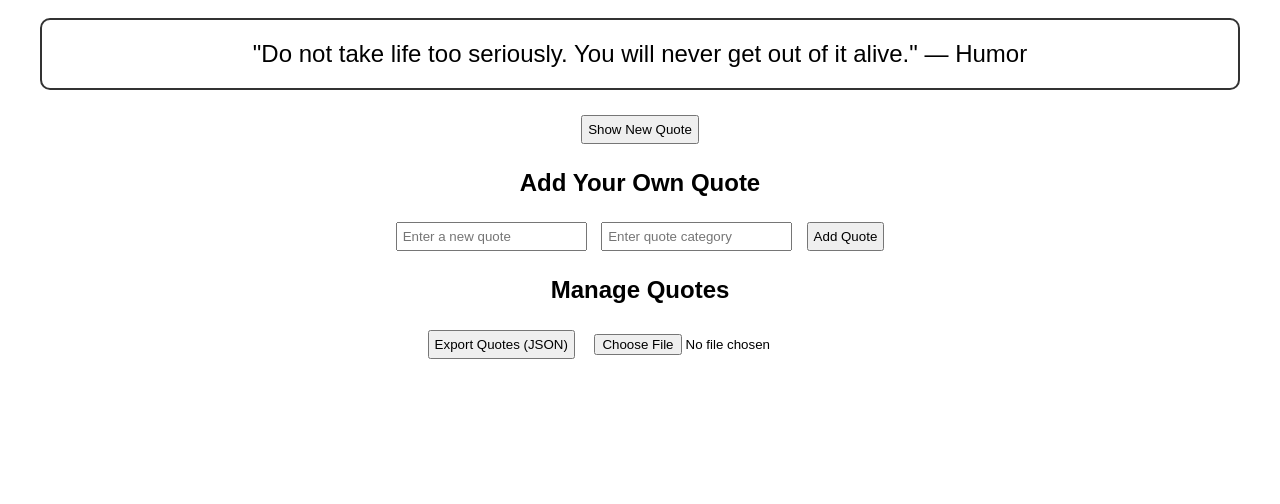
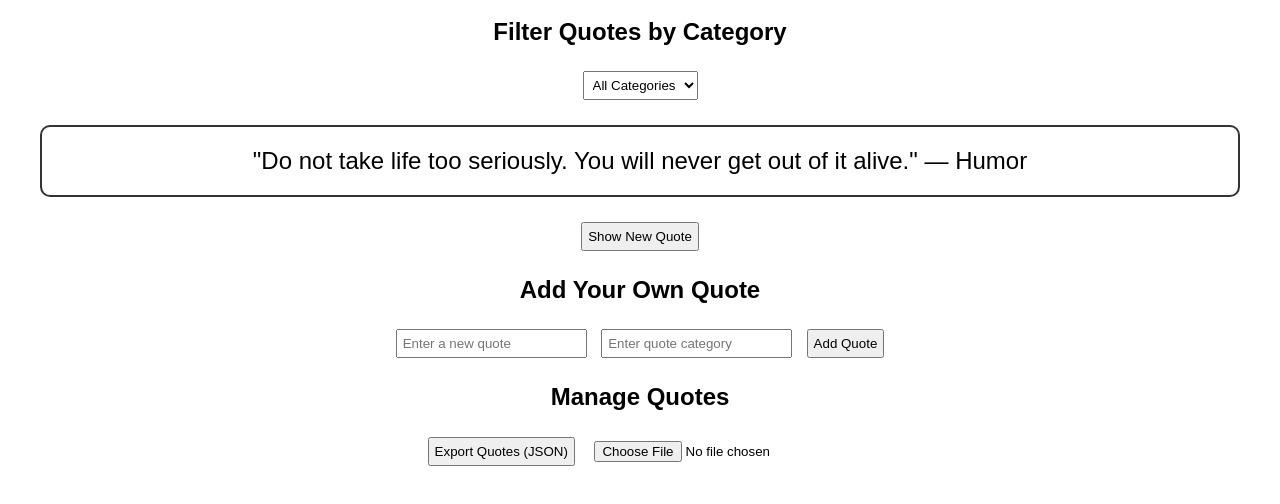
Before and after one commit to XxBaxbie20/alx_fe_javascript, a plain HTML site: page index.html in a window 1280 px wide. Both pictures are taken after a click on the button "Show New Quote". Shown: the part 80-584 px from the top of the page. Drawn offline with Linux system fonts and the light colour scheme.

Commit message:
Task 3: Add category filter with dynamic dropdown and storage persistence

```diff
--- a/index.html
+++ b/index.html
@@ -17,7 +17,7 @@
             border: 2px solid #333;
             border-radius: 10px;
         }
-        input, button {
+        input, button, select {
             margin: 5px;
             padding: 5px;
         }
@@ -25,9 +25,18 @@
 </head>
 <body>
     <h1>Dynamic Quote Generator</h1>
+
+    <!-- Category Filter -->
+    <h2>Filter Quotes by Category</h2>
+    <select id="categoryFilter" onchange="filterQuotes()">
+        <option value="all">All Categories</option>
+    </select>
+
+    <!-- Quote Display -->
     <div id="quoteDisplay">Click "Show New Quote" to see a quote!</div>
     <button id="newQuote">Show New Quote</button>
 
+    <!-- Add New Quote -->
     <h2>Add Your Own Quote</h2>
     <div id="addQuoteForm">
         <input id="newQuoteText" type="text" placeholder="Enter a new quote" />
@@ -35,6 +44,7 @@
         <button id="addQuoteBtn">Add Quote</button>
     </div>
 
+    <!-- Manage Quotes -->
     <h2>Manage Quotes</h2>
     <button id="exportBtn">Export Quotes (JSON)</button>
     <input type="file" id="importFile" accept=".json" />
--- a/script.js
+++ b/script.js
@@ -1,11 +1,11 @@
-// Load quotes from localStorage if available, otherwise use defaults
+// Load quotes from localStorage or use defaults
 let quotes = JSON.parse(localStorage.getItem('quotes')) || [
     { text: "The only limit to our realization of tomorrow is our doubts of today.", category: "Motivation" },
     { text: "Life is what happens when you're busy making other plans.", category: "Life" },
     { text: "Do not take life too seriously. You will never get out of it alive.", category: "Humor" }
 ];
 
-// Get references to DOM elements
+// DOM references
 const quoteDisplay = document.getElementById('quoteDisplay');
 const newQuoteBtn = document.getElementById('newQuote');
 const addQuoteBtn = document.getElementById('addQuoteBtn');
@@ -13,6 +13,7 @@ const newQuoteText = document.getElementById('newQuoteText');
 const newQuoteCategory = document.getElementById('newQuoteCategory');
 const exportBtn = document.getElementById('exportBtn');
 const importFile = document.getElementById('importFile');
+const categoryFilter = document.getElementById('categoryFilter');
 
 // Load last displayed quote from sessionStorage
 let lastQuoteIndex = sessionStorage.getItem('lastQuoteIndex');
@@ -28,19 +29,58 @@ function saveQuotes() {
     localStorage.setItem('quotes', JSON.stringify(quotes));
 }
 
-// Show a random quote and save last index to sessionStorage
+// Populate categories dynamically
+function populateCategories() {
+    const categories = [...new Set(quotes.map(q => q.category))];
+    categoryFilter.innerHTML = '<option value="all">All Categories</option>';
+    categories.forEach(cat => {
+        const option = document.createElement('option');
+        option.value = cat;
+        option.textContent = cat;
+        categoryFilter.appendChild(option);
+    });
+
+    // Restore last selected category
+    const lastFilter = localStorage.getItem('lastCategoryFilter');
+    if (lastFilter && (lastFilter === 'all' || categories.includes(lastFilter))) {
+        categoryFilter.value = lastFilter;
+    }
+}
+
+// Show a random quote respecting the filter
 function showRandomQuote() {
-    if (quotes.length === 0) {
-        quoteDisplay.textContent = "No quotes available!";
+    const selectedCategory = categoryFilter.value;
+    let filteredQuotes = selectedCategory === 'all' ? quotes : quotes.filter(q => q.category === selectedCategory);
+
+    if (filteredQuotes.length === 0) {
+        quoteDisplay.textContent = "No quotes available in this category!";
         return;
     }
-    const randomIndex = Math.floor(Math.random() * quotes.length);
-    const quote = quotes[randomIndex];
+
+    const randomIndex = Math.floor(Math.random() * filteredQuotes.length);
+    const quote = filteredQuotes[randomIndex];
     quoteDisplay.textContent = `"${quote.text}" — ${quote.category}`;
-    sessionStorage.setItem('lastQuoteIndex', randomIndex);
+    sessionStorage.setItem('lastQuoteIndex', quotes.indexOf(quote));
 }
 
-// Add a new quote dynamically and save to localStorage
+// Filter quotes when category changes
+function filterQuotes() {
+    const selectedCategory = categoryFilter.value;
+    localStorage.setItem('lastCategoryFilter', selectedCategory);
+
+    let filteredQuotes = selectedCategory === 'all' ? quotes : quotes.filter(q => q.category === selectedCategory);
+
+    if (filteredQuotes.length === 0) {
+        quoteDisplay.textContent = "No quotes available in this category!";
+    } else {
+        const randomIndex = Math.floor(Math.random() * filteredQuotes.length);
+        const quote = filteredQuotes[randomIndex];
+        quoteDisplay.textContent = `"${quote.text}" — ${quote.category}`;
+        sessionStorage.setItem('lastQuoteIndex', quotes.indexOf(quote));
+    }
+}
+
+// Add a new quote dynamically
 function addQuote() {
     const text = newQuoteText.value.trim();
     const category = newQuoteCategory.value.trim();
@@ -56,10 +96,15 @@ function addQuote() {
     newQuoteText.value = "";
     newQuoteCategory.value = "";
 
+    // Refresh categories and auto-select new one
+    populateCategories();
+    categoryFilter.value = category;
+    localStorage.setItem('lastCategoryFilter', category);
+
     quoteDisplay.textContent = `"${text}" — ${category}`;
 }
 
-// Export quotes to JSON file
+// Export quotes as JSON file
 function exportQuotes() {
     const blob = new Blob([JSON.stringify(quotes, null, 2)], { type: 'application/json' });
     const url = URL.createObjectURL(blob);
@@ -79,6 +124,7 @@ function importFromJsonFile(event) {
             if (!Array.isArray(importedQuotes)) throw new Error('Invalid JSON format');
             quotes.push(...importedQuotes);
             saveQuotes();
+            populateCategories();
             alert('Quotes imported successfully!');
         } catch (error) {
             alert('Failed to import quotes: ' + error.message);
@@ -92,3 +138,6 @@ newQuoteBtn.addEventListener('click', showRandomQuote);
 addQuoteBtn.addEventListener('click', addQuote);
 exportBtn.addEventListener('click', exportQuotes);
 importFile.addEventListener('change', importFromJsonFile);
+
+// Populate categories on page load
+populateCategories();
```
